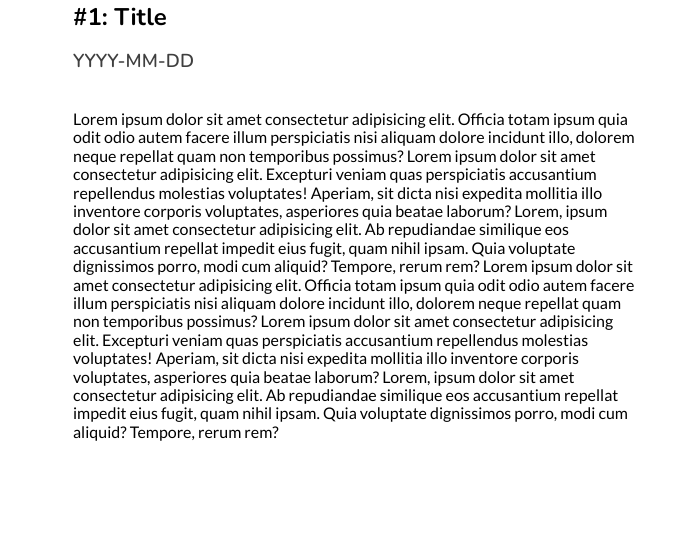
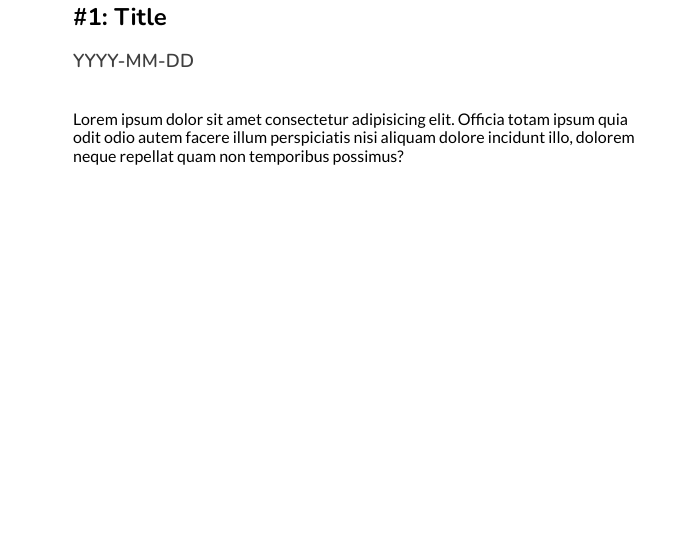
Before and after one commit to WriterArtistCoder/ti-server, a website: page docs/ti/index.html in a window 1280 px wide. Shown: the part 266-800 px from the top of the page, 0-699 px from the left. Drawn offline with nearby package versions, Linux system fonts and the light colour scheme.

Commit message:
Shortened caption dummy text

```diff
--- a/docs/ti/index.html
+++ b/docs/ti/index.html
@@ -42,7 +42,7 @@
                 <h3 id="comic-date">YYYY-MM-DD</h3><br>
             </div>
 
-            <div id="comic-caption">Lorem ipsum dolor sit amet consectetur adipisicing elit. Officia totam ipsum quia odit odio autem facere illum perspiciatis nisi aliquam dolore incidunt illo, dolorem neque repellat quam non temporibus possimus? Lorem ipsum dolor sit amet consectetur adipisicing elit. Excepturi veniam quas perspiciatis accusantium repellendus molestias voluptates! Aperiam, sit dicta nisi expedita mollitia illo inventore corporis voluptates, asperiores quia beatae laborum? Lorem, ipsum dolor sit amet consectetur adipisicing elit. Ab repudiandae similique eos accusantium repellat impedit eius fugit, quam nihil ipsam. Quia voluptate dignissimos porro, modi cum aliquid? Tempore, rerum rem? Lorem ipsum dolor sit amet consectetur adipisicing elit. Officia totam ipsum quia odit odio autem facere illum perspiciatis nisi aliquam dolore incidunt illo, dolorem neque repellat quam non temporibus possimus? Lorem ipsum dolor sit amet consectetur adipisicing elit. Excepturi veniam quas perspiciatis accusantium repellendus molestias voluptates! Aperiam, sit dicta nisi expedita mollitia illo inventore corporis voluptates, asperiores quia beatae laborum? Lorem, ipsum dolor sit amet consectetur adipisicing elit. Ab repudiandae similique eos accusantium repellat impedit eius fugit, quam nihil ipsam. Quia voluptate dignissimos porro, modi cum aliquid? Tempore, rerum rem?</div>
+            <div id="comic-caption">Lorem ipsum dolor sit amet consectetur adipisicing elit. Officia totam ipsum quia odit odio autem facere illum perspiciatis nisi aliquam dolore incidunt illo, dolorem neque repellat quam non temporibus possimus?</div>
         </div>
     </section>
 
```
